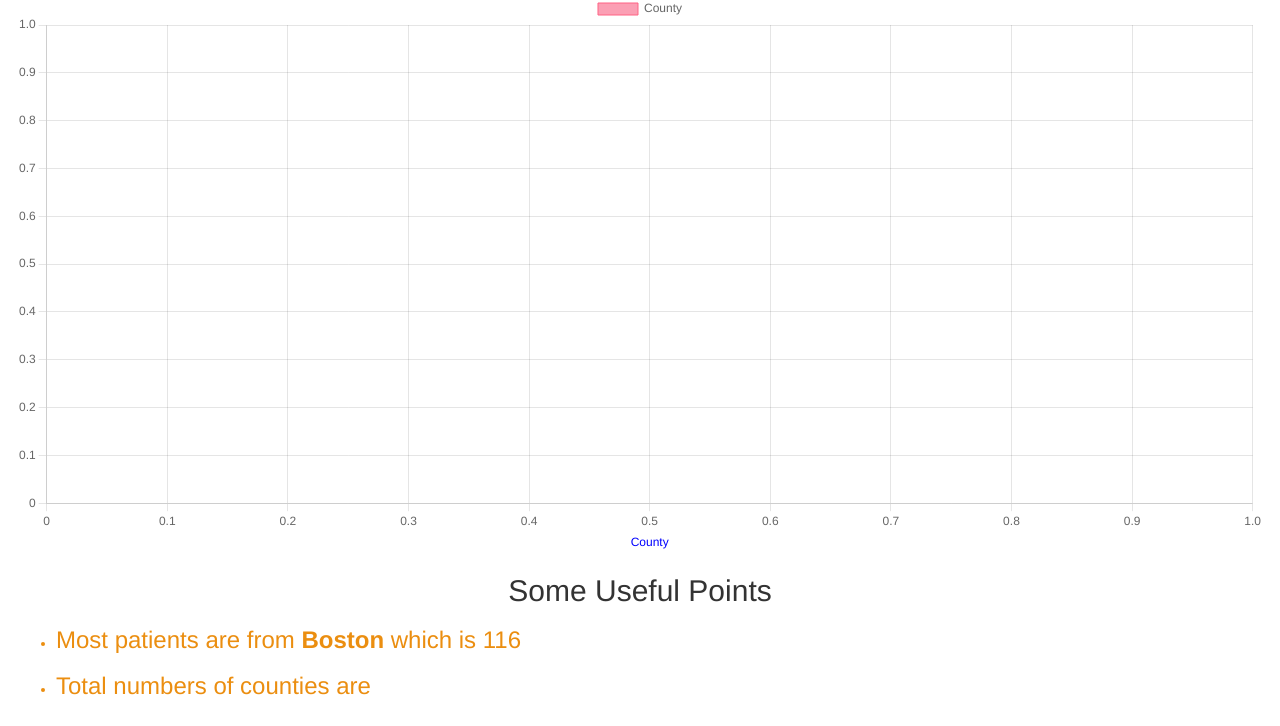
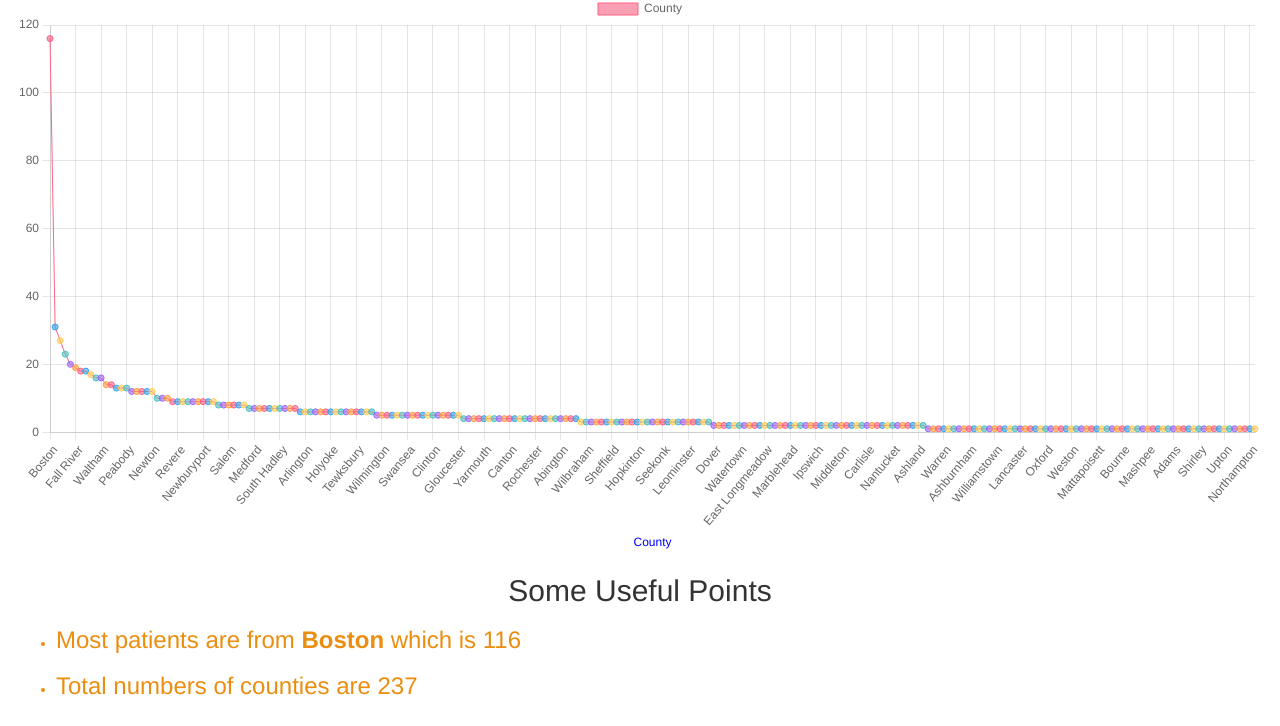
Before and after one commit to Sabarnna1/Electric_Coders_Optum, a plain HTML site: page patients.html in a window 1280 px wide. Shown: the part 188-914 px from the top of the page. Drawn offline with nearby package versions, Linux system fonts and the light colour scheme.

Commit message:
Add files via upload

```diff
--- a/patients.html
+++ b/patients.html
@@ -131,18 +131,115 @@
 			<h2>Some Useful Points</h2>
 			<ul>
 				<li style="color: #EB8E10; text-align: center;"><h3 style="color: #EB8E10; text-align: left;">Most patients are from <b>Boston</b> which is 116</h3> </li>
-				<li style="color: #EB8E10;"><h3 style="color: #EB8E10; text-align: left;">Total numbers of counties are </h3> </li>
+				<li style="color: #EB8E10;"><h3 style="color: #EB8E10; text-align: left;">Total numbers of counties are 237 </h3> </li>
 			</ul>
 		</div>
 		<script>
 		const ctx = document.getElementById('myChart').getContext('2d');
 		const myChart = new Chart(ctx, {
-		type: 'scatter',
+		type: 'line',
 		data: {
-		labels: [],
+		labels: [ 'Boston',                'Worcester',        'Cambridge',
+		'Springfield',           'Quincy',           'Fall River',
+		'Lynn',                  'Lowell',           'New Bedford',
+		'Framingham',            'Waltham',          'Chicopee',
+		'Somerville',            'Norwood',          'Malden',
+		'Peabody',               'Fitchburg',        'Brockton',
+		'Barnstable',            'Weymouth',         'Newton',
+		'Chatham',               'Taunton',          'Haverhill',
+		'West Springfield',      'Revere',           'Dennis',
+		'Attleboro',             'Northbridge',      'Fairhaven',
+		'Newburyport',           'Marlborough',      'Needham',
+		'Lawrence',              'Woburn',           'Salem',
+		'Westport',              'Pittsfield',       'Franklin',
+		'Beverly',               'Medford',          'Lunenburg',
+		'Shrewsbury',            'Middleborough',    'Gardner',
+		'South Hadley',          'Concord',          'Wareham',
+		'Chelmsford',            'Brookline',        'Arlington',
+		'Walpole',               'Winchester',       'Natick',
+		'Chelsea',               'Holyoke',          'Everett',
+		'Billerica',             'Milford',          'Plymouth',
+		'Tewksbury',             'Easthampton',      'Agawam',
+		'Wakefield',             'Hatfield',         'Wilmington',
+		'Southborough',          'North Brookfield', 'Belchertown',
+		'Marshfield',            'Swansea',          'Greenfield',
+		'Burlington',            'North Andover',    'Milton',
+		'Clinton',               'Amherst',          'Sharon',
+		'West Tisbury',          'Stoneham',         'Gloucester',
+		'Longmeadow',            'Melrose',          'Uxbridge',
+		'North Attleborough',    'Yarmouth',         'Hanover',
+		'Millis',                'Braintree',        'New Ashford',
+		'Canton',                'Hingham',          'Kingston',
+		'Scituate',              'Somerset',         'Rochester',
+		'Westfield',             'Auburn',           'Stow',
+		'Westminster',           'Abington',         'Bridgewater',
+		'Dartmouth',             'Saugus',           'Norfolk',
+		'Wilbraham',             'Norton',           'Wellesley',
+		'Salisbury',             'North Adams',      'Sheffield',
+		'Foxborough',            'Plainville',       'Raynham',
+		'Stoughton',             'Hopkinton',        'Spencer',
+		'Southwick',             'Dedham',           'Holliston',
+		'Seekonk',               'Danvers',          'Northborough',
+		'Acton',                 'Reading',          'Leominster',
+		'Grafton',               'Blackstone',       'Methuen',
+		'Bellingham',            'Dover',            'Wayland',
+		'Palmer',                'Duxbury',          'Randolph',
+		'Watertown',             'Amesbury',         'Millville',
+		'Williamsburg',          'Ware',             'East Longmeadow',
+		'Phillipston',           'Leicester',        'Rutland',
+		'Orange',                'Marblehead',       'Ayer',
+		'Southbridge',           'Lexington',        'Maynard',
+		'Ipswich',               'Hudson',           'Hamilton',
+		'Wellfleet',             'Hampden',          'Middleton',
+		'Boxford',               'Winchendon',       'Brewster',
+		'Webster',               'Carlisle',         'Westborough',
+		'Eastham',               'Mansfield',        'Hopedale',
+		'Nantucket',             'Lakeville',        'Pembroke',
+		'Medfield',              'Bernardston',      'Ashland',
+		'Rehoboth',              'East Bridgewater', 'Lenox',
+		'Rockport',              'Warren',           'Sandwich',
+		'Littleton',             'East Brookfield',  'Westford',
+		'Ashburnham',            'Acushnet',         'Worthington',
+		'Dalton',                'Southampton',      'Williamstown',
+		'Avon',                  'Wrentham',         'North Reading',
+		'Essex',                 'Lancaster',        'Athol',
+		'Leverett',              'Harwich',          'Dudley',
+		'Oxford',                'Swampscott',       'Provincetown',
+		'Manchester-by-the-Sea', 'Sudbury',          'Weston',
+		'Cohasset',              'Holden',           'Cheshire',
+		'Freetown',              'Mattapoisett',     'Leyden',
+		'Medway',                'Gill',             'Easton',
+		'Bourne',                'Lynnfield',        'Deerfield',
+		'Norwell',               'Colrain',          'Mashpee',
+		'Andover',               'Hanson',           'Montague',
+		'Carver',                'Adams',            'Tyngsborough',
+		'Falmouth',              'Douglas',          'Winthrop',
+		'Shirley',               'Belmont',          'Groveland',
+		'Holbrook',              'Holland',          'Upton',
+		'Chester',               'Great Barrington', 'Halifax',
+		'Rockland',              'Northampton',      'Millbury'],
 		datasets: [{
 		label: 'County',
-		data: [],
+		data: [116, 31, 27, 23, 20, 19, 18, 18, 17, 16, 16, 14,
+		14, 13, 13, 13, 12, 12, 12, 12, 12, 10, 10, 10,
+		9,  9,  9,  9,  9,  9,  9,  9,  9,  8,  8,  8,
+		8,  8,  8,  7,  7,  7,  7,  7,  7,  7,  7,  7,
+		7,  6,  6,  6,  6,  6,  6,  6,  6,  6,  6,  6,
+		6,  6,  6,  6,  5,  5,  5,  5,  5,  5,  5,  5,
+		5,  5,  5,  5,  5,  5,  5,  5,  5,  4,  4,  4,
+		4,  4,  4,  4,  4,  4,  4,  4,  4,  4,  4,  4,
+		4,  4,  4,  4,  4,  4,  4,  4,  3,  3,  3,  3,
+		3,  3,  3,  3,  3,  3,  3,  3,  3,  3,  3,  3,
+		3,  3,  3,  3,  3,  3,  3,  3,  3,  3,  2,  2,
+		2,  2,  2,  2,  2,  2,  2,  2,  2,  2,  2,  2,
+		2,  2,  2,  2,  2,  2,  2,  2,  2,  2,  2,  2,
+		2,  2,  2,  2,  2,  2,  2,  2,  2,  2,  2,  2,
+		2,  2,  2,  2,  1,  1,  1,  1,  1,  1,  1,  1,
+		1,  1,  1,  1,  1,  1,  1,  1,  1,  1,  1,  1,
+		1,  1,  1,  1,  1,  1,  1,  1,  1,  1,  1,  1,
+		1,  1,  1,  1,  1,  1,  1,  1,  1,  1,  1,  1,
+		1,  1,  1,  1,  1,  1,  1,  1,  1,  1,  1,  1,
+		1,  1,  1,  1,  1,  1,  1,  1,  1],
 		backgroundColor: [
 		'rgba(249, 96, 131, 0.6)',
 		'rgba(54, 162, 235, 0.6)',
```
Lines whose indentation alone changed are shown as unchanged.
